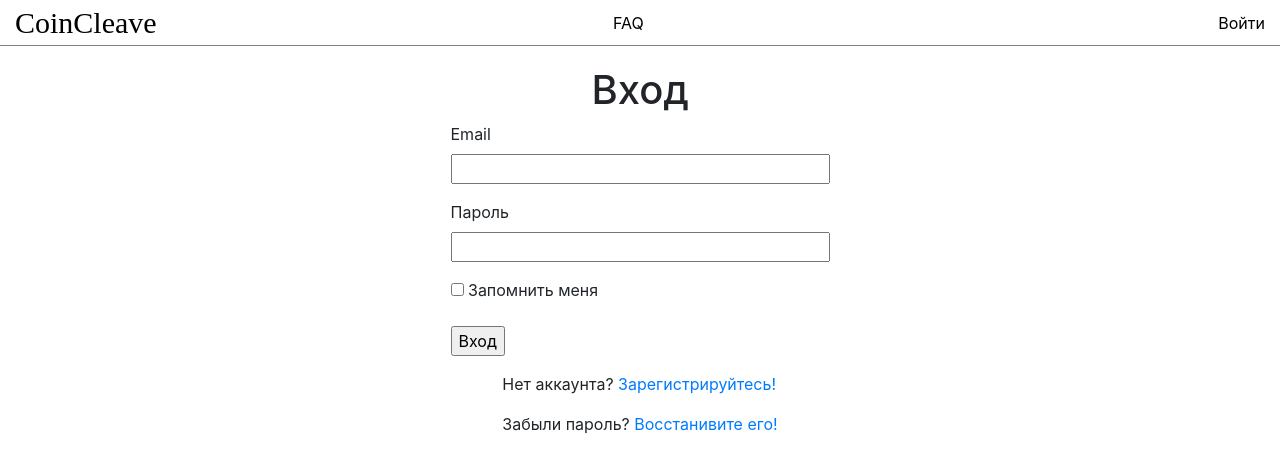
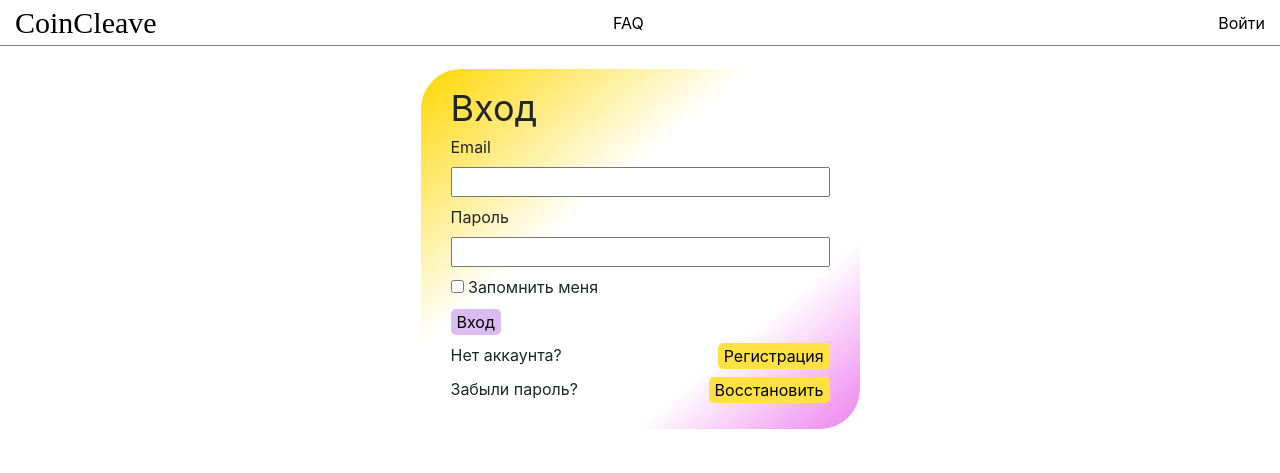
Before and after one commit to Emptines0s/CoinCleave, a Flask app: page /login in a window 1280 px wide. Shown: the top 473 px of the page. Run offline with Flask 2, Linux system fonts and the light colour scheme; parts of the project's set-up code (start-up, migrations or seed data) failed here and were passed over; some libraries are stand-ins or nearby versions; some web fonts are replaced.

Commit message:
update login/register/etc. page

```diff
--- a/app/forms.py
+++ b/app/forms.py
@@ -21,7 +21,7 @@ class RegistrationForm(FlaskForm):
     def validate_email(self, email):
         user = User.query.filter_by(email=email.data).first()
         if user is not None:
-            raise ValidationError('Please use a different email address.')
+            raise ValidationError('На этот email уже зарегистрирован аккаунт')
 
 
 class ResetPasswordRequestForm(FlaskForm):
@@ -36,9 +36,9 @@ class ResetPasswordForm(FlaskForm):
 
 
 class ConnectForm(FlaskForm):
-    exchange = SelectField('Exchange', choices=['Binance'])
-    api_key = StringField('Api Key', validators=[DataRequired()])
-    secret_key = StringField('Secret Key', validators=[DataRequired()])
+    exchange = SelectField(choices=['Binance'])
+    api_key = StringField(validators=[DataRequired()])
+    secret_key = StringField(validators=[DataRequired()])
     submit = SubmitField('Добавить')
 
 
@@ -60,4 +60,4 @@ class CreateBotForm(FlaskForm):
         exchange_tickers = db.session.query(ExchangeTicker.ticker).filter(
             ExchangeTicker.exchange == selected_exchange).all()
         if ticker.data.upper() not in [ticker[0] for ticker in exchange_tickers]:
-            raise ValidationError('Wrong ticker')
+            raise ValidationError('Неверная торговая пара')
--- a/app/routes.py
+++ b/app/routes.py
@@ -24,7 +24,7 @@ def login():
     if form.validate_on_submit():
         user = User.query.filter_by(email=form.email.data).first()
         if user is None or not user.check_password(form.password.data):
-            flash('Invalid username or password')
+            flash('Неверный email или пароль')
             return redirect(url_for('login'))
         login_user(user, remember=form.remember_me.data)
         activity = Activity(user_id=current_user.id, last_time=datetime.utcnow(), last_ip=request.remote_addr)
@@ -57,7 +57,7 @@ def register():
         user.set_password(form.password.data)
         db.session.add(user)
         db.session.commit()
-        flash('Congratulations, you are now a registered user!')
+        flash('Поздравляем, вы успешно зарегистрировались!')
         return redirect(url_for('login'))
     return render_template('register.html', title='Register', form=form)
 
@@ -188,9 +188,9 @@ def create_bot():
                       deposit=form.deposit.data)
             db.session.add(bot)
             db.session.commit()
-            flash('Congratulations, bot add!')
+            flash('Бот успешно создан')
         else:
-            flash('Bots limit: 50!')
+            flash('Превышен лимит ботов: 50!')
         return redirect(url_for('bots'))
     return render_template('create_bot.html', title='Create Bot', form=form)
 
@@ -227,7 +227,7 @@ def connections():
                           secret_key=form.secret_key.data)
         db.session.add(connect)
         db.session.commit()
-        flash('Congratulations, connections add!')
+        flash('Подключение успешно добавлено')
         return redirect(url_for('connections'))
     return render_template('connections.html',
                            title='Connections',
@@ -266,7 +266,7 @@ def reset_password_request():
             token = user.get_reset_password_token()
             send_password_reset_email.delay(form.email.data,
                                             url_for('reset_password', token=token, _external=True))
-        flash('Check your email for the instructions to reset your password')
+        flash('На ваш email отправлена инструкция по сбросу пароля.')
         return redirect(url_for('login'))
     return render_template('reset_password_request.html',
                            title='Reset Password', form=form)
@@ -283,7 +283,7 @@ def reset_password(token):
     if form.validate_on_submit():
         user.set_password(form.password.data)
         db.session.commit()
-        flash('Your password has been reset.')
+        flash('Ваш пароль успешно обновлён')
         return redirect(url_for('login'))
     return render_template('reset_password.html', form=form)
 
--- a/app/static/style.css
+++ b/app/static/style.css
@@ -1120,3 +1120,110 @@
   padding-left: 18px;
   margin-top: 30px;
 }
+
+.login-label {
+  font-size: 36px;
+  display: inline-block;
+}
+
+.login-gradient {
+  margin-top: 3px;
+  padding-top: 12px;
+  padding-left: 30px;
+  background: linear-gradient(140deg, gold, transparent 38%, transparent 74%, violet);
+  padding-bottom: 18px;
+  border-radius: 40px;
+  padding-right: 30px;
+}
+
+.login-form-el {
+  margin-bottom: 8px;
+}
+
+.login-remember {
+  margin-bottom: 0;
+  height: 1.6em;
+  line-height: 1.6em;
+}
+
+.login-url {
+  color: black;
+  text-decoration: none;
+}
+
+.login-url:hover {
+  color: gray;
+  text-decoration: none;
+}
+
+.login-url:visited {
+  color: gray;
+  text-decoration: none;
+}
+
+.login-button {
+  background: rgb(219, 187, 241);
+  border: 0;
+  border-radius: 5px;
+}
+
+.login-button:hover {
+  background: rgb(191, 134, 230);
+}
+
+.login-button:active {
+  background-color: rgb(223, 196, 242);
+  outline: none;
+}
+
+.login-button:focus {
+  outline: none;
+}
+
+.login-form-el-line {
+  display: flex;
+  flex-direction: row;
+  justify-content: space-between;
+  margin-bottom: 8px;
+}
+
+.login-link-button {
+  background: rgb(255, 226, 66);
+  border: 0;
+  border-radius: 5px;
+}
+
+.login-link-button:hover {
+  background: rgb(255, 223, 45);
+  border: 0;
+  border-radius: 5px;
+}
+
+.login-link-button:active {
+  background: rgb(255, 230, 87);
+  outline: none;
+}
+
+.login-link-button:focus {
+  outline: none;
+}
+
+.login-button-mg {
+  background: rgb(219, 187, 241);
+  border: 0;
+  border-radius: 5px;
+  margin-top: 4px;
+}
+
+.login-button-mg:hover {
+  background: rgb(191, 134, 230);
+}
+
+.login-button-mg:active {
+  background-color: rgb(223, 196, 242);
+  outline: none;
+}
+
+.login-button-mg:focus {
+  outline: none;
+}
--- a/app/templates/email/reset_password.html
+++ b/app/templates/email/reset_password.html
@@ -6,4 +6,4 @@
 <p>{{ url }}</p>
 <p>Если вы не запрашивали сброс пароля, просто проигнорируйте это сообщение.</p>
 <p>С Уважением,</p>
-<p>Команда Microblog</p>
+<p>Команда CoinCleave</p>
--- a/app/templates/email/reset_password.txt
+++ b/app/templates/email/reset_password.txt
@@ -10,4 +10,4 @@
 
 С уважением,
 
-Команда Microblog
+Команда CoinCleave
--- a/app/templates/login.html
+++ b/app/templates/login.html
@@ -2,29 +2,41 @@
 
 {% block content %}
 <div class="main-body">
-    <h1>Вход</h1>
+    <div class="login-gradient">
+        <div class="login-label">Вход</div>
         <form action="" method="post" novalidate>
             {{ form.hidden_tag() }}
-        <p>
+            <div class="login-form-el">
                 {{ form.email.label }}<br>
                 {{ form.email(size=32) }}<br>
                 {% for error in form.email.errors %}
                 <span style="color: red;">[{{ error }}]</span>
                 {% endfor %}
-        </p>
-        <p>
+            </div>
+            <div class="login-form-el">
                 {{ form.password.label }}<br>
                 {{ form.password(size=32) }}<br>
                 {% for error in form.password.errors %}
                 <span style="color: red;">[{{ error }}]</span>
                 {% endfor %}
-        </p>
-        <p>{{ form.remember_me() }} {{ form.remember_me.label }}</p>
-        <p>{{ form.submit() }}</p>
+            </div>
+            <div class="login-form-el">
+                {{ form.remember_me() }} {{ form.remember_me.label(class_="login-remember") }}
+            </div>
+            <div class="login-form-el">{{ form.submit(class_="login-button") }}</div>
         </form>
         <div>
-        <p>Нет аккаунта? <a href="{{ url_for('register') }}">Зарегистрируйтесь!</a></p>
-        <p>Забыли пароль? <a href="{{ url_for('reset_password_request') }}">Восстанивите его!</a></p>
+            <div class="login-form-el-line">Нет аккаунта?
+                <form action="{{ url_for('register') }}" method="get">
+                    <button class="login-link-button" type="submit">Регистрация</button>
+                </form>
+            </div>
+            <div class="login-form-el-line">Забыли пароль?
+                <form action="{{ url_for('reset_password_request') }}" method="get">
+                    <button class="login-link-button" type="submit">Восстановить</button>
+                </form>
+            </div>
+        </div>
     </div>
 </div>
 {% endblock %}
```
Also changed, not shown: app/templates/register.html (+11 -9 lines), app/templates/reset_password.html (+8 -6 lines), app/templates/reset_password_request.html (+7 -5 lines). Lines whose indentation alone changed are shown as unchanged.
